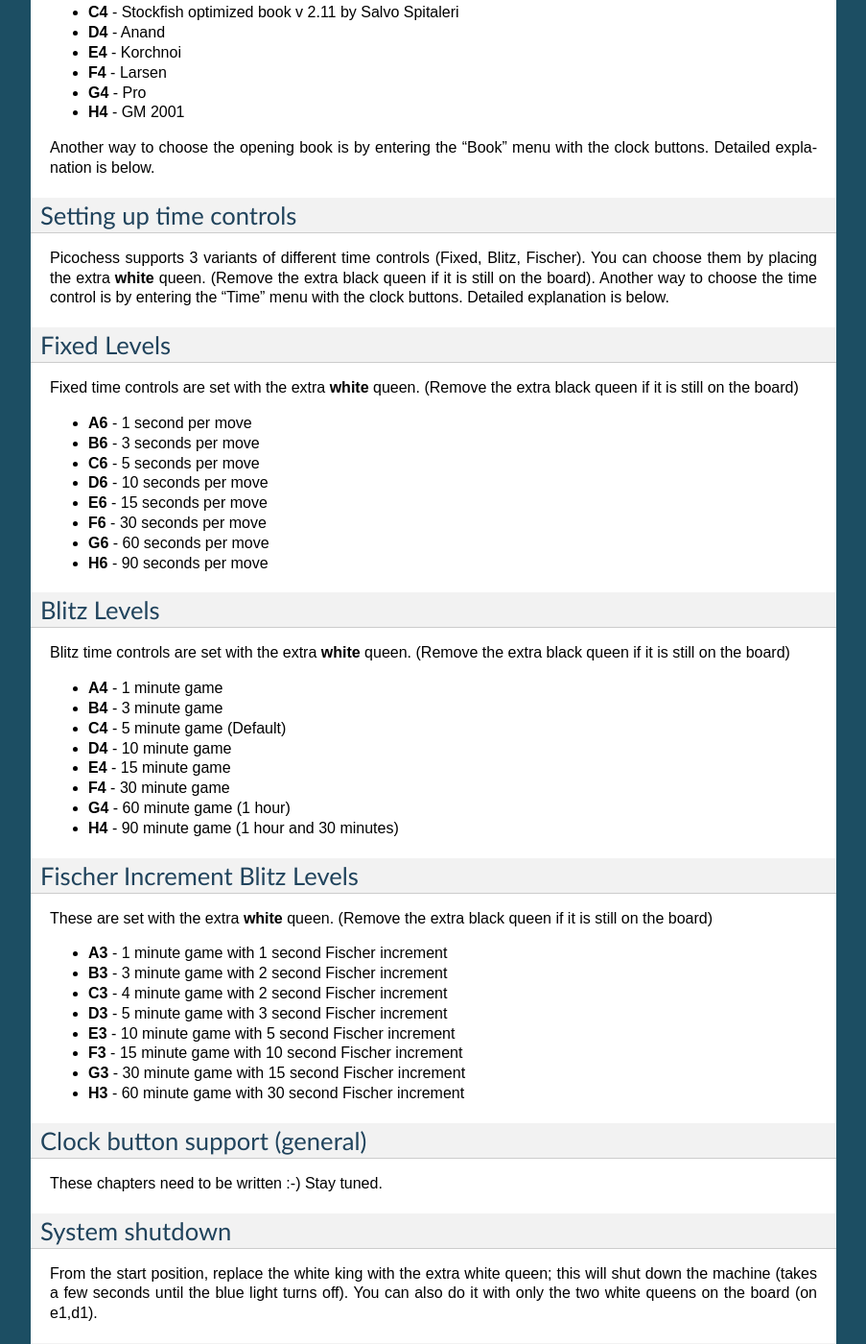
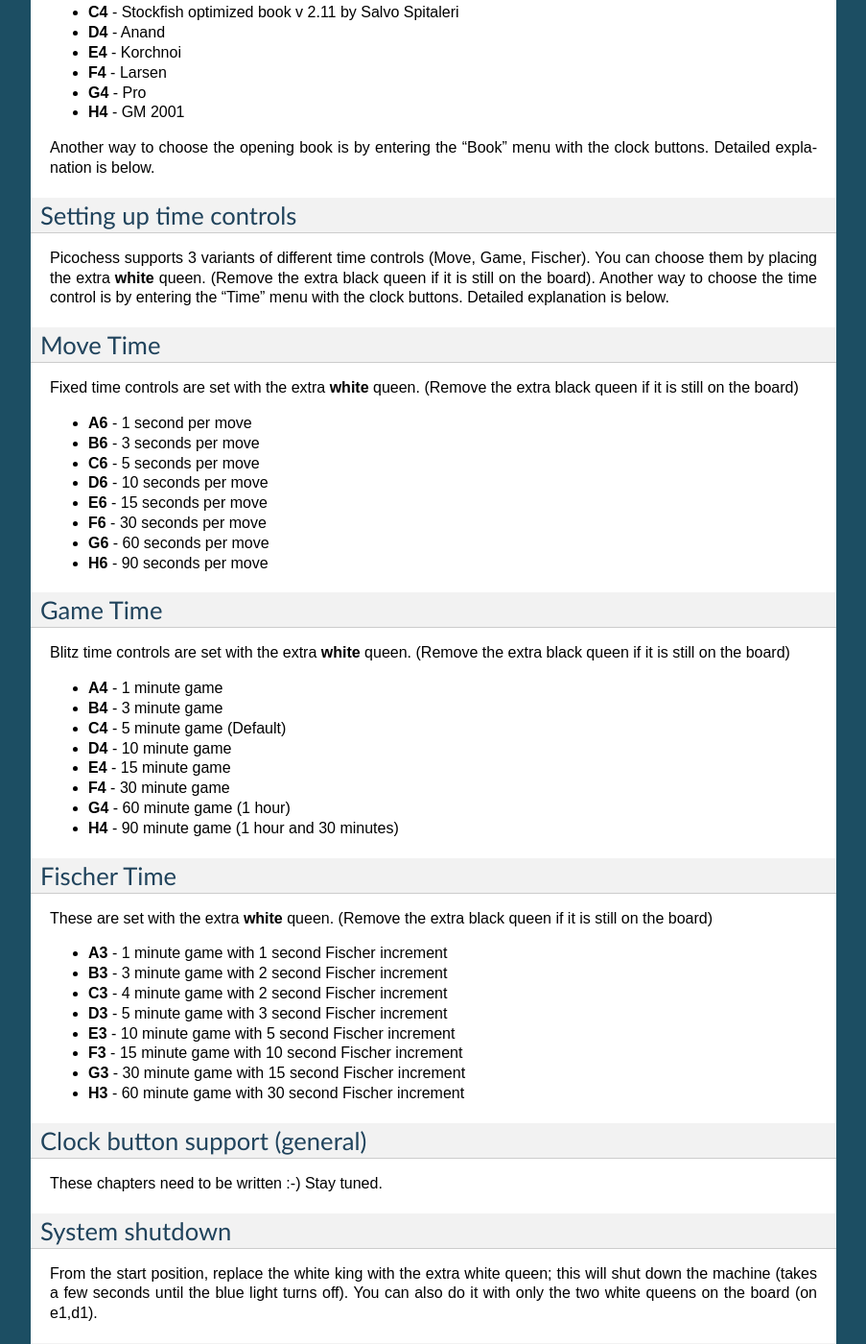
Before and after one commit to jromang/picochess, a Sphinx documentation site: the page built from docs/usage.rst, in a window 1280 px wide and 1400 px high, scrolled down 1454 px. Shown: the whole window at 96% size, without its empty margins (198-1101 px from the left). Built offline with Sphinx 7.4.7, drawn with Linux system fonts in a browser that asks for light colours; some of the changed text lies outside the part shown.

Commit message:
usage update

```diff
--- a/docs/usage.rst
+++ b/docs/usage.rst
@@ -65,12 +65,12 @@
 Setting up time controls
 ------------------------
 
-Picochess supports 3 variants of different time controls (Fixed, Blitz, Fischer). You can choose them by placing the extra **white** queen.
+Picochess supports 3 variants of different time controls (Move, Game, Fischer). You can choose them by placing the extra **white** queen.
 (Remove the extra black queen if it is still on the board).
 Another way to choose the time control is by entering the "Time" menu with the clock buttons. Detailed explanation is below.
 
-Fixed Levels
-------------
+Move Time
+---------
 
 Fixed time controls are set with the extra **white** queen.
 (Remove the extra black queen if it is still on the board)
@@ -84,8 +84,8 @@
 * **G6** - 60 seconds per move
 * **H6** - 90 seconds per move
 
-Blitz Levels
-------------
+Game Time
+---------
 
 Blitz time controls are set with the extra **white** queen.
 (Remove the extra black queen if it is still on the board)
@@ -99,8 +99,8 @@
 * **G4** - 60 minute game (1 hour)
 * **H4** - 90 minute game (1 hour and 30 minutes)
 
-Fischer Increment Blitz Levels
-------------------------------
+Fischer Time
+------------
 
 These are set with the extra **white** queen.
 (Remove the extra black queen if it is still on the board)
@@ -125,7 +125,7 @@
 From the start position, replace the white king with the extra white queen; this will shut down the machine (takes a few seconds until the blue light turns off). You can also do it with only the two white queens on the board (on e1,d1).
 
 System reboot
----------------
+-------------
 
 From the start position, replace the black king with the extra black queen; this will reboot the machine (takes a few seconds until the blue light turns off). You can also do it with only the two black queens on the board (on e8,d8).
 
```
Also changed, not shown: dgtserial.py (+7 -4 lines).
